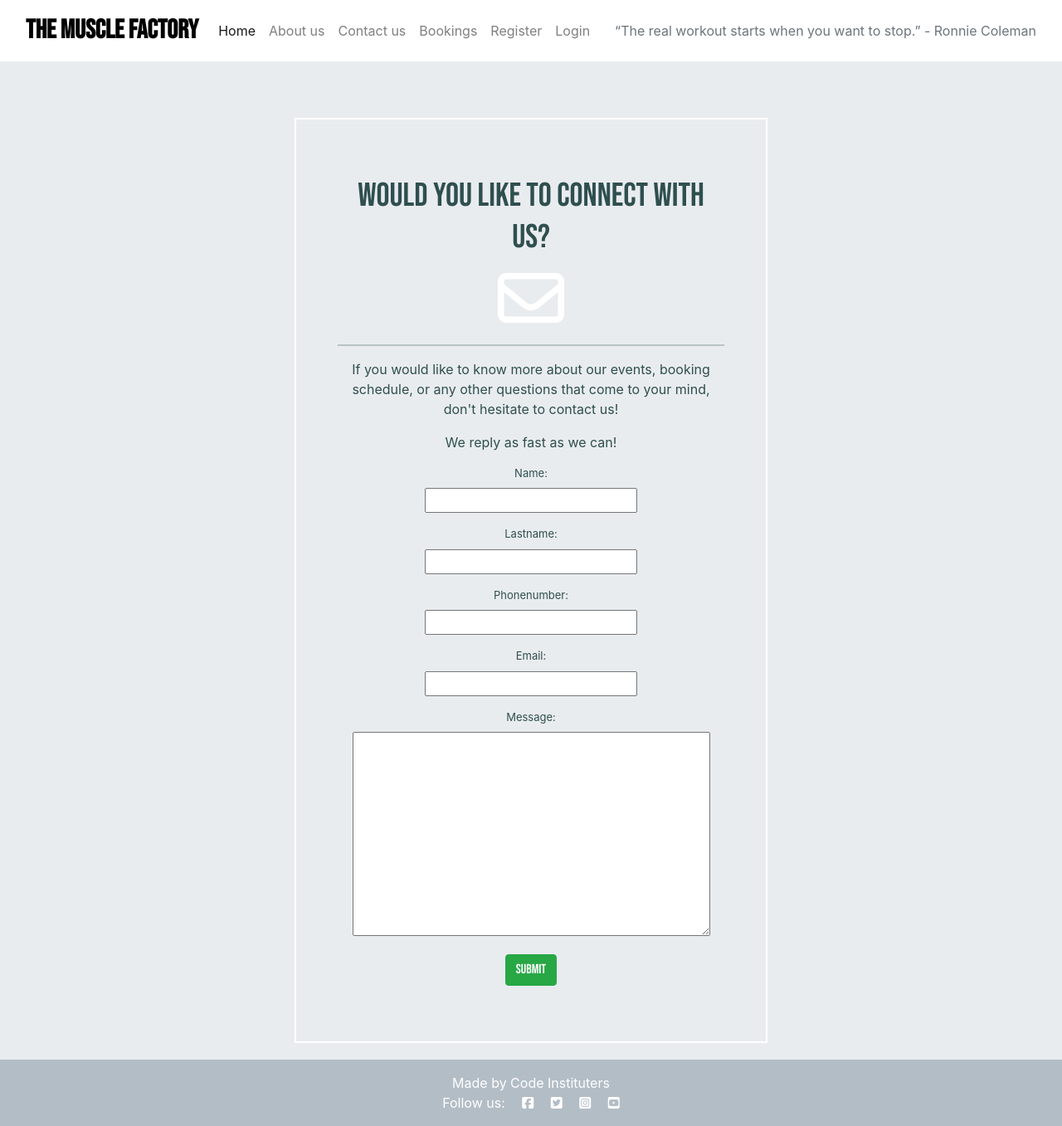
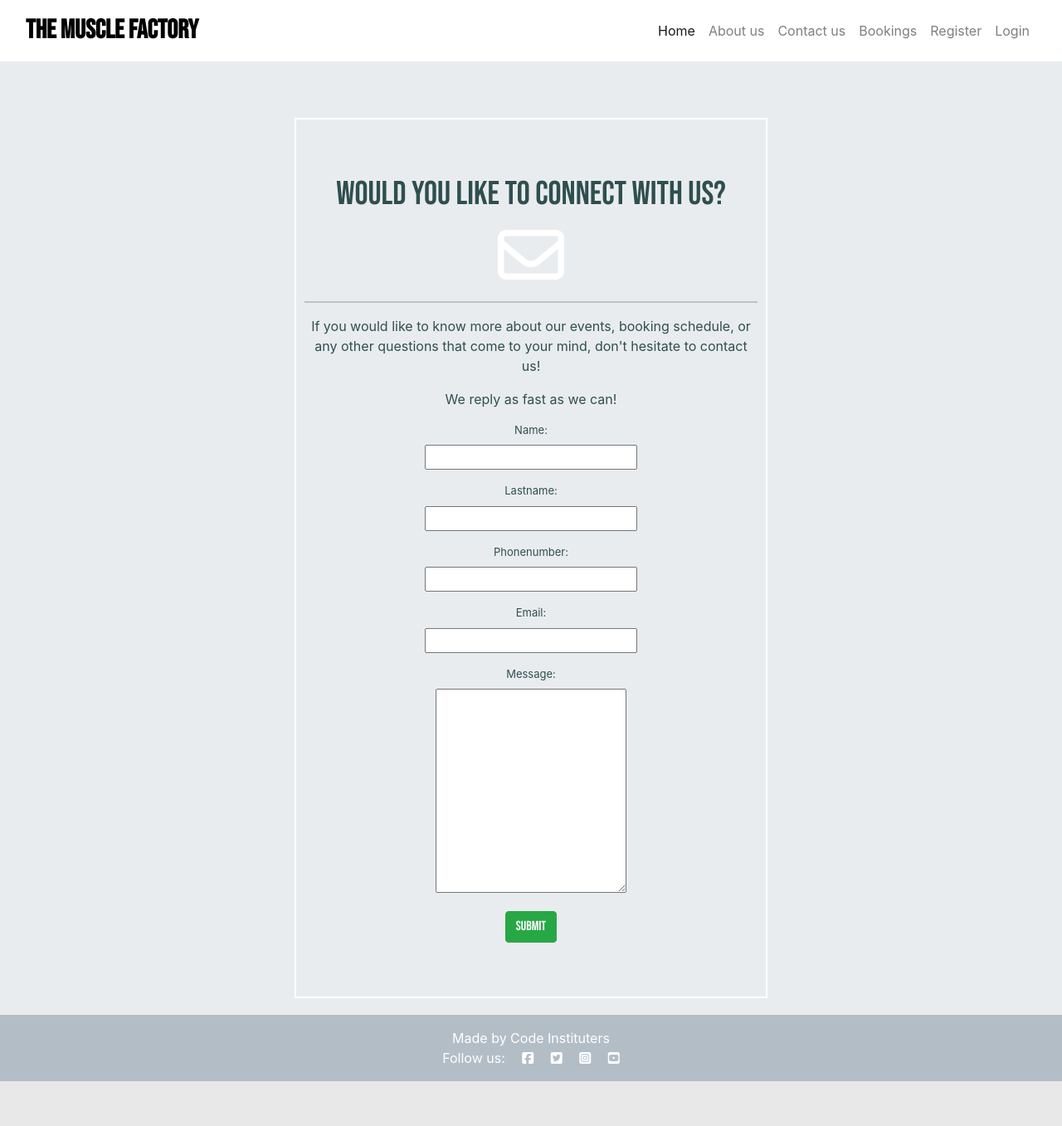
Before and after one commit to ElinaBoman/the-muscle-factory, a Django app: page /contact/contact/ in a window 1280 px wide. Shown: the whole page at 83% size. After the commit the page ends 1303 px from the top, so only its background shows below. Run offline with Django 3.2, Linux system fonts and the light colour scheme; some libraries are stand-ins or nearby versions.

Commit message:
Moved navbar links to the right, removed span, set width to contactform textarea

```diff
--- a/static/css/style.css
+++ b/static/css/style.css
@@ -141,6 +141,7 @@ body {
     height: fit-content;
     line-height: 30px;
     margin-bottom: 30px;
+    padding: 30px;
 }
 
 
@@ -189,7 +190,11 @@ body {
  border: rgb(255, 255, 255) 2px solid;
  margin: 20px;
  align-self: center;
- padding: 20px 50px;
+ padding: 10px;
+}
+
+#id_message{
+    width: 230px;
 }
 
 .fa-envelope{
--- a/templates/base.html
+++ b/templates/base.html
@@ -42,7 +42,7 @@
                 <span class="navbar-toggler-icon"></span>
             </button>
             <div class="collapse navbar-collapse" id="navbarText">
-                <ul class="navbar-nav me-auto mb-2 mb-lg-0">
+                <ul class="navbar-nav mb-2 mb-lg-0 ml-auto">
                     <li class="nav-item">
                         <a class="nav-link active" aria-current="page" href="{% url 'home' %}">Home</a>
                     </li>
@@ -77,9 +77,6 @@
                     </li>
                     {% endif %}
                 </ul>
-                <span class="navbar-text text-muted">
-                    “The real workout starts when you want to stop.” - Ronnie Coleman
-                </span>
             </div>
         </div>
     </nav>
--- a/templates/blog/index.html
+++ b/templates/blog/index.html
@@ -10,7 +10,7 @@
         <div class="carousel-inner">
             <div class="carousel-item active">
         <img class="d-block w-100 hero-img-slide" src="https://res.cloudinary.com/dcqwfgtyk/image/upload/t_man-bar-fill/v1703079785/pexels-victor-freitas-2261485_e1skl9.jpg" alt="First slide">
-        <div class="carousel-caption d-none d-md-block">
+        <div class="carousel-caption d-none d-md-block col-md-8 col-lg-8">
             <h2 class="heading">OUR MISSION</h2>
             <hr>
             <p>We're here to inspire and empower you.
@@ -28,7 +28,7 @@
             </div>
             <div class="carousel-item carousel">
                 <img class="d-block w-100" src="https://res.cloudinary.com/dcqwfgtyk/image/upload/t_community-fill/v1705048846/pexels-cori-emmalea-rodriguez-1187086_emvlgs.jpg" alt="Second slide">
-                <div class="carousel-caption d-none d-md-block">
+                <div class="carousel-caption d-none d-md-block col-md-8 col-lg-8">
                     <h3 class="heading">COMMUNITY</h3>
                     <hr>
                     <p> Join our thriving community! Together,
@@ -42,7 +42,7 @@
             </div>
             <div class="carousel-item carousel">
                 <img class="d-block w-100" src="https://res.cloudinary.com/dcqwfgtyk/image/upload/t_table-food-fill/v1705049845/pexels-fauxels-3184192_ctdg7d.jpg" alt="Third slide">
-                <div class="carousel-caption d-none d-md-block">
+                <div class="carousel-caption d-none d-md-block col-md-8 col-lg-8">
                     <h3 class="heading">We are here to support you all the way!</h3>
                         <p>Our fantastic personal trainers are aviable 5 days a week. We can also offer a healty diet plan, rehab or massage!
                             <br>
```
